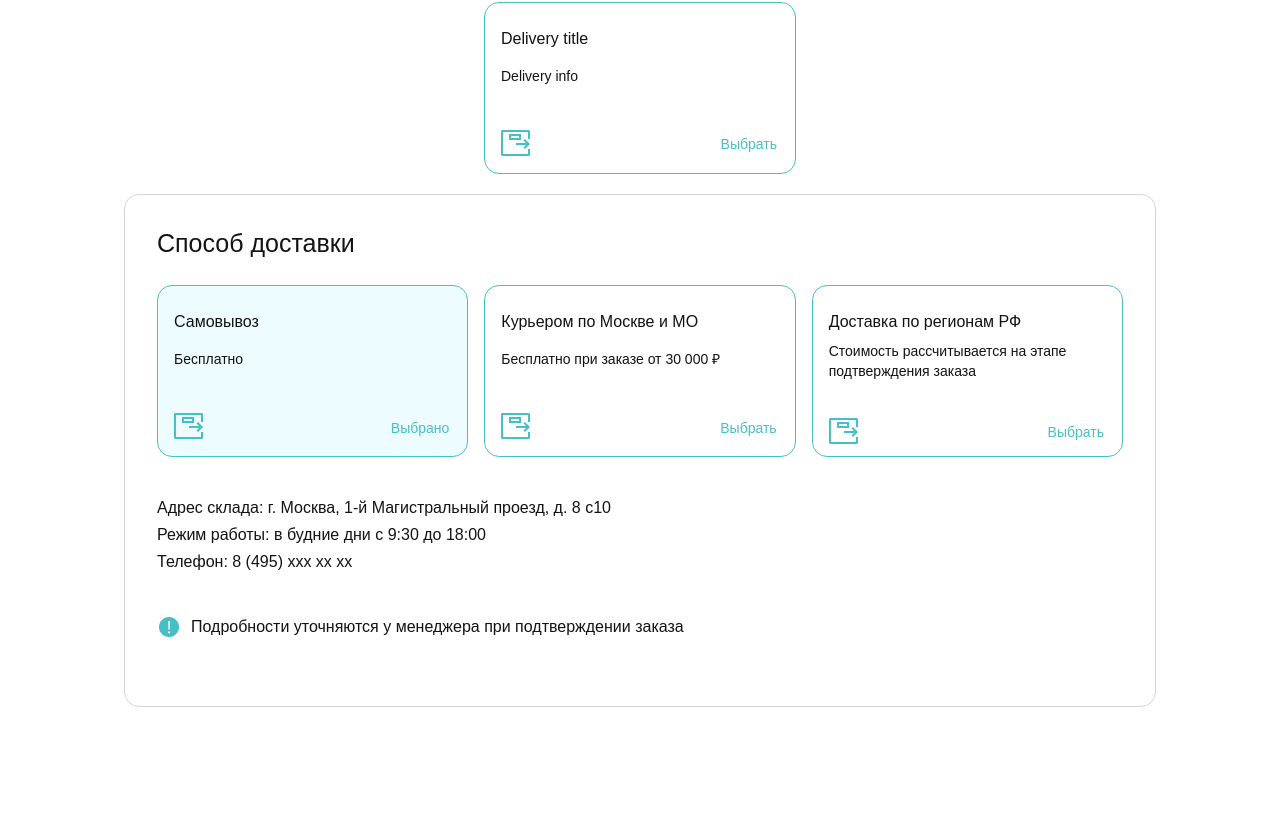
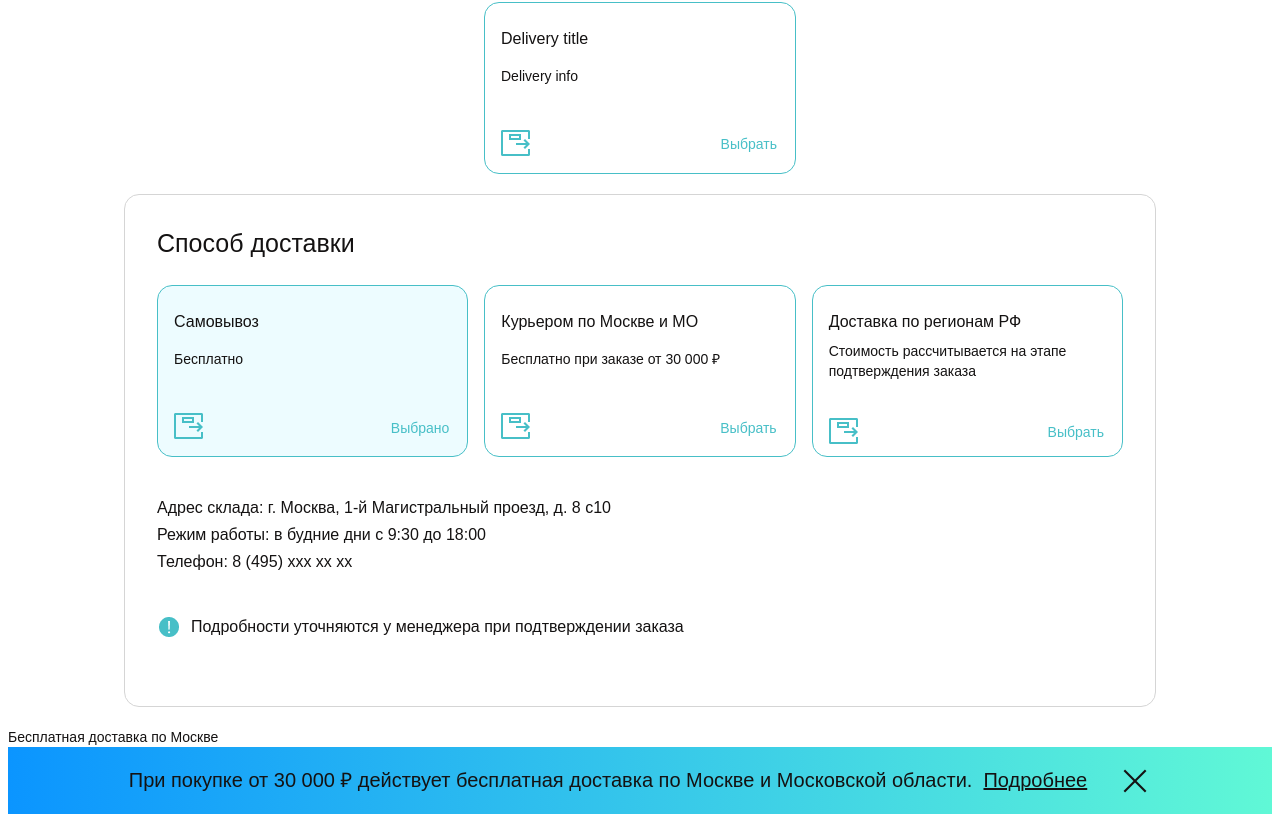
Before and after one commit to flyingniki/Vue-Components, a Vue app: page / in a window 1280 px wide. Shown: the part 1491-2306 px from the top of the page. Before the commit the page ends 2206 px from the top, so only its background shows below. Built offline with nearby package versions, Linux system fonts and the light colour scheme; a web font is replaced by a local one.

Commit message:
popup-message done

```diff
--- a/src/App.vue
+++ b/src/App.vue
@@ -4,6 +4,7 @@ import CardsCarousel from "./components/CardsCarousel.vue";
 import OrderForm from "./components/OrderForm.vue";
 import DeliveryCard from "./components/DeliveryCard.vue";
 import DeliveryType from "./components/DeliveryType.vue";
+import PopupMessage from "./components/PopupMessage.vue";
 
 export default {
   components: {
@@ -11,7 +12,8 @@ export default {
     CardsCarousel,
     OrderForm,
     DeliveryCard,
-    DeliveryType
+    DeliveryType,
+    PopupMessage
   },
 };
 </script>
@@ -27,6 +29,8 @@ export default {
     <DeliveryCard />
     <div class="separator"></div>
     <DeliveryType />
+    <div class="separator"></div>
+    <PopupMessage />
   </div>
 </template>
 
--- a/src/components/DeliveryCard.vue
+++ b/src/components/DeliveryCard.vue
@@ -12,7 +12,6 @@
 </template>
 
 <script>
-import { computed } from "vue";
 export default {
   props: {
     delivery: {
--- /dev/null
+++ b/src/components/PopupMessage.vue
@@ -0,0 +1,72 @@
+<template>
+  <div class="popup-message" :class="{ hidden: hidden }">
+    <h2 class="popup-message__title">Бесплатная доставка по Москве</h2>
+    <div class="popup-message__content">
+      <p class="popup-message__text">
+        При покупке от 30 000 ₽ действует бесплатная доставка по Москве и
+        Московской области.&nbsp;
+        <a href="#" class="popup-message__link">Подробнее</a>
+      </p>
+      <a href="#" class="popup-message__close" @click.stop.prevent="popupClose">
+        <img
+          src="../assets/img/close-popup.png"
+          alt=""
+          class="popup-message__img"
+        />
+      </a>
+    </div>
+  </div>
+</template>
+
+<script>
+export default {
+  data() {
+    return {
+        hidden: false,
+    };
+  },
+  methods: {
+    popupClose() {
+      this.hidden = true;
+    },
+  },
+};
+</script>
+
+<style>
+.popup-message {
+  width: 100%;
+  height: 80px;
+  margin: 0 auto;
+}
+
+.hidden {
+  display: none;
+}
+
+.popup-message__content {
+  display: flex;
+  justify-content: center;
+  align-items: center;
+  background: linear-gradient(270deg, #60f8d6, #0b95ff);
+  box-sizing: border-box;
+  padding: 27px auto;
+}
+
+.popup-message__title {
+  margin: 0;
+}
+
+.popup-message__text,
+.popup-message__link {
+  margin-right: 16px;
+  font-size: 20px;
+  font-weight: 500;
+  line-height: 135%;
+}
+
+.popup-message__close {
+  width: 32px;
+  height: 32px;
+}
+</style>
```
Also changed, not shown: src/assets/img/close-popup.png (added).
